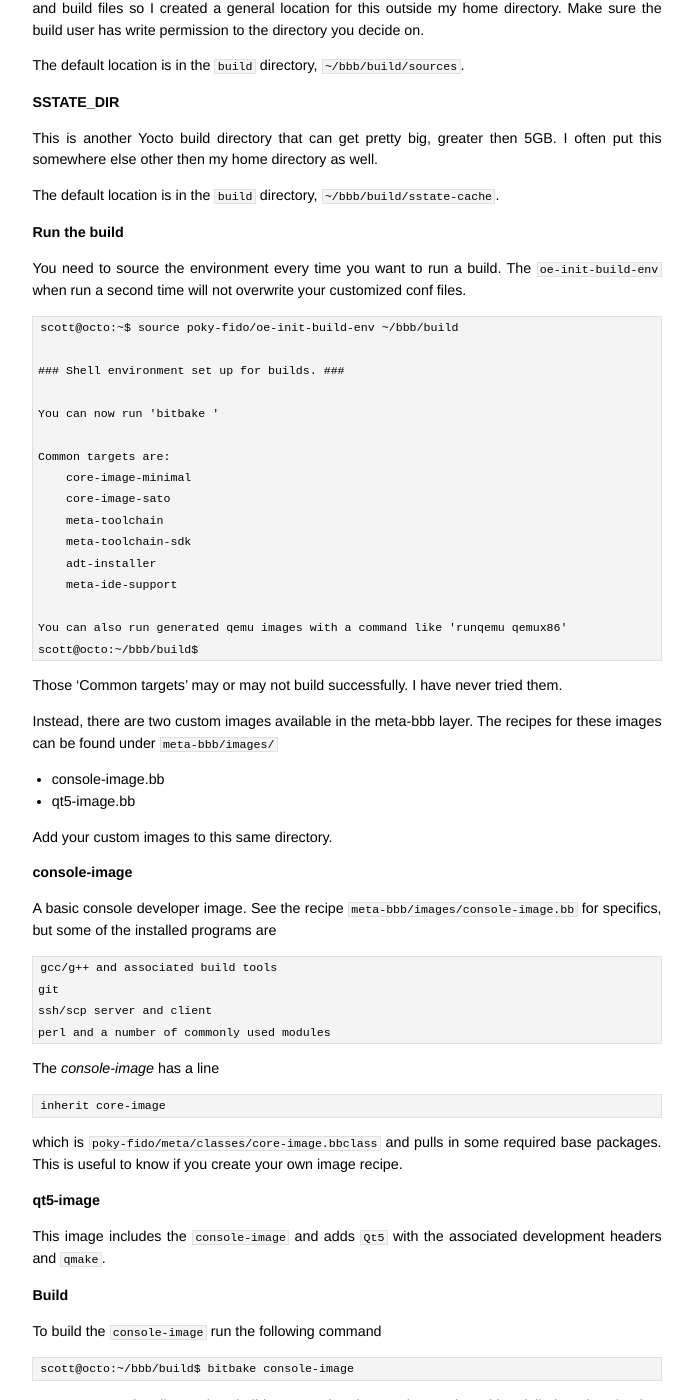
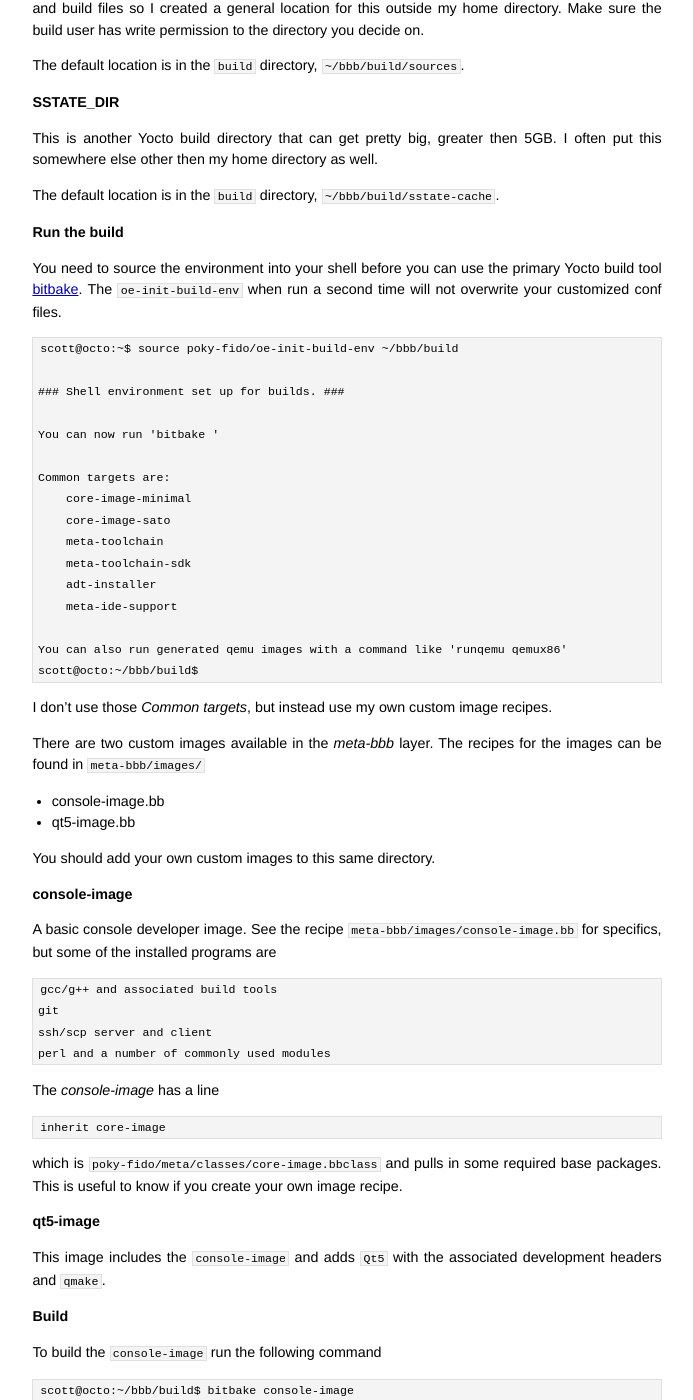
Before and after one commit to jumpnow/jumpnowtek-site, a Jekyll site: the page built from _posts/2015-06-08-BeagleBone-Systems-with-Yocto.md, in a window 1280 px wide and 1400 px high, scrolled down 3150 px. Shown: the whole window, without its empty margins (293-986 px from the left). Built offline with Jekyll 4.4.1, drawn with Linux system fonts in a browser that asks for light colours.

Commit message:
More updates to bbb yocto doc

```diff
--- a/_posts/2015-06-08-BeagleBone-Systems-with-Yocto.md
+++ b/_posts/2015-06-08-BeagleBone-Systems-with-Yocto.md
@@ -160,7 +160,7 @@ The default location is in the `build` directory, `~/bbb/build/sstate-cache`.
 
 ### Run the build
 
-You need to source the environment every time you want to run a build. The `oe-init-build-env` when run a second time will not overwrite your customized conf files.
+You need to source the environment into your shell before you can use the primary Yocto build tool [bitbake][bitbake]. The `oe-init-build-env` when run a second time will not overwrite your customized conf files.
 
     scott@octo:~$ source poky-fido/oe-init-build-env ~/bbb/build
 
@@ -180,14 +180,14 @@ You need to source the environment every time you want to run a build. The `oe-i
     scott@octo:~/bbb/build$
 
 
-Those 'Common targets' may or may not build successfully. I have never tried them.
+I don't use those *Common targets*, but instead use my own custom image recipes.
 
-Instead, there are two custom images available in the meta-bbb layer. The recipes for these images can be found under `meta-bbb/images/`
+There are two custom images available in the *meta-bbb* layer. The recipes for the images can be found in `meta-bbb/images/`
 
 * console-image.bb
 * qt5-image.bb
 
-Add your custom images to this same directory.
+You should add your own custom images to this same directory.
 
 #### console-image
 
@@ -577,3 +577,4 @@ To add or upgrade packages to the system, you might be interested in using the b
 [opkg-repo]: http://www.jumpnowtek.com/yocto/Using-your-build-workstation-as-a-remote-package-repository.html
 [bbb-uboot]: http://www.jumpnowtek.com/beaglebone/Beaglebone-Black-U-Boot-Notes.html
 [4dcape]: http://www.4dsystems.com.au/product/4DCAPE_70T/
+[bitbake]: https://www.yoctoproject.org/docs/1.8/bitbake-user-manual/bitbake-user-manual.html
```
